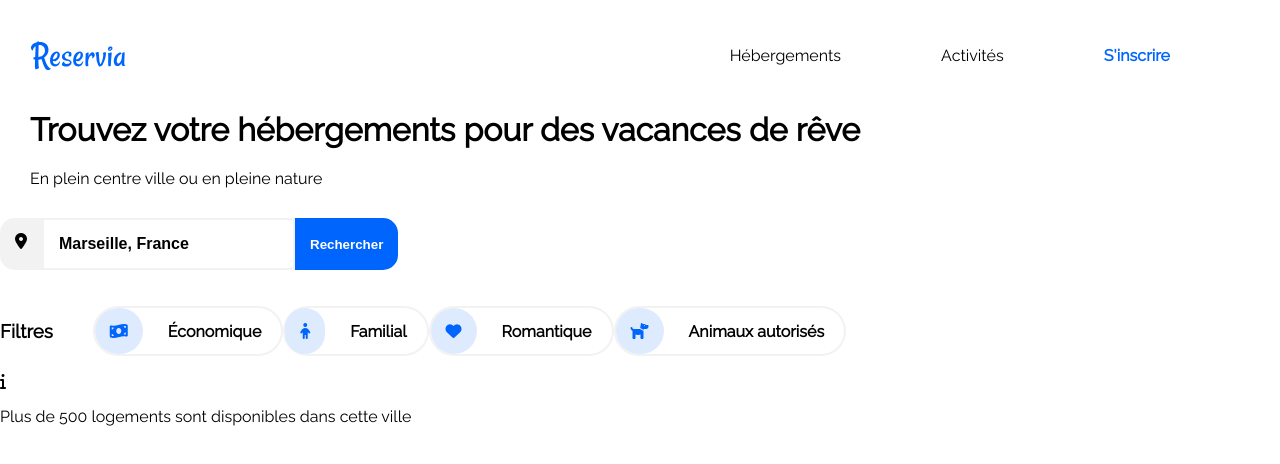
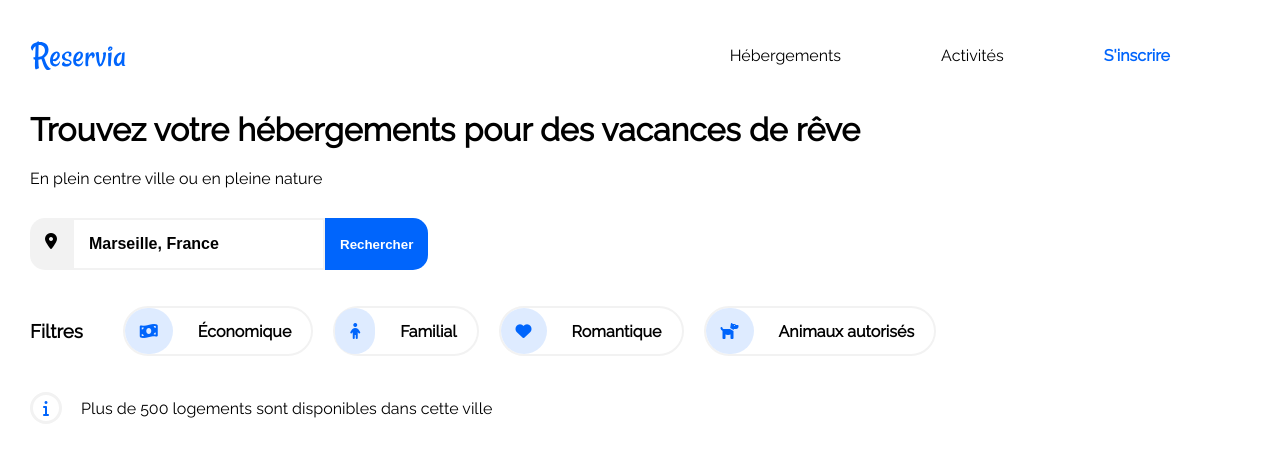
Before and after one commit to wodenp98/PaulVigneron_2_03092021, a plain HTML site: page index.html in a window 1280 px wide. Drawn offline with Linux system fonts and the light colour scheme.

Commit message:
Correction d'un commit

```diff
--- a/style.css
+++ b/style.css
@@ -64,6 +64,7 @@ nav a:hover {
   padding: 15px;
   background-color: #f2f2f2;
   border-radius: 15px 0 0 15px;
+  margin-left: 30px;
 }
 
 .city {
@@ -87,6 +88,7 @@ nav a:hover {
 .filters {
   display: flex;
   align-items: center;
+  margin-left: 30px;
 }
 
 ul {
@@ -99,6 +101,7 @@ ul {
   border: 2px solid #f2f2f2;
   border-radius: 200px;
   padding: 0px 20px 0 0;
+  margin-right: 20px;
 }
 
 .logo_filters {
@@ -108,3 +111,19 @@ ul {
   padding: 15px;
   margin-right: 25px;
 }
+
+.filters li:hover {
+  background-color: #0065fc;
+}
+
+.info p {
+  display: inline;
+}
+
+.fa-info {
+  border: 3px solid #f2f2f2;
+  color: #0065fc;
+  border-radius: 100%;
+  padding: 5px 10px 5px 10px;
+  margin: 20px 15px 0px 30px;
+}
```
